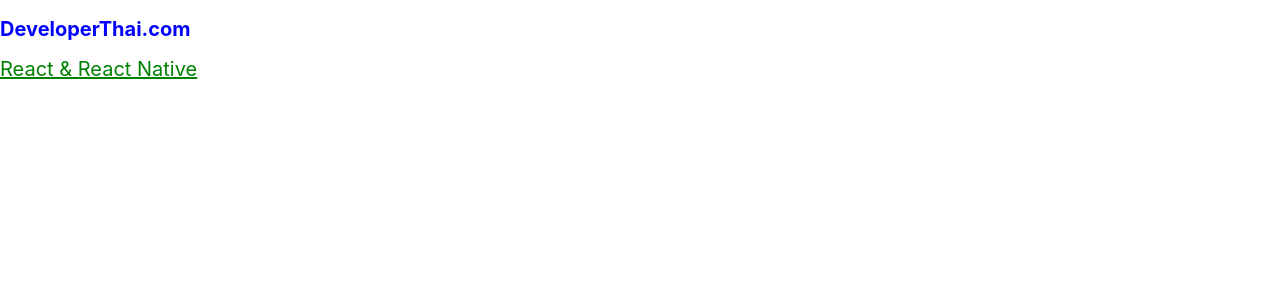
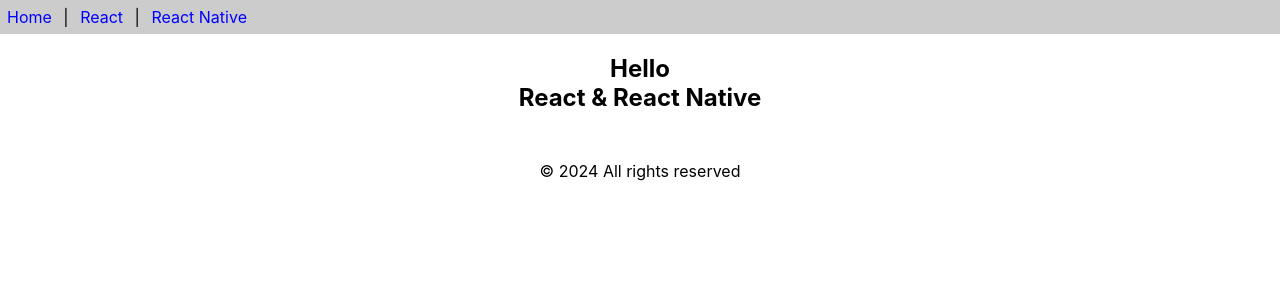
Before and after one commit to aloloal123/app1, a React (Create React App) app: page / in a window 1280 px wide. Shown: the top 300 px of the page. Built offline with nearby package versions, Linux system fonts and the light colour scheme.

Commit message:
fix and add file
fix and add file

```diff
--- a/package.json
+++ b/package.json
@@ -6,7 +6,7 @@
     "cra-template": "1.2.0",
     "react": "^19.0.0",
     "react-dom": "^19.0.0",
-    "react-scripts": "5.0.1",
+    "react-scripts": "^5.0.1",
     "web-vitals": "^4.2.4"
   },
   "scripts": {
--- a/src/App.js
+++ b/src/App.js
@@ -1,12 +1,9 @@
 import React from 'react'
-import './style.css'
+import { Content, Footer, Header } from './func-components';
 
 function App() {
  return(
- <>
- <h2>DeveloperThai.com</h2>
- <div className='title'>React & React Native</div>
- </>
+    [<Header/>,<Content/>,<Footer/>]
  )
 }
 
--- /dev/null
+++ b/src/func-components.js
@@ -0,0 +1,48 @@
+import React from "react";
+
+export function Header() {
+  const aStyle = {
+    display: "inline-block",
+    color: "blue",
+    margin: "7px",
+    textDecoration: "none",
+  };
+
+  return (
+    <div style={{ backgroundColor: "#ccc" }}>
+      <a href="" style={aStyle}>
+        Home
+      </a>{" "}
+      |&nbsp;
+      <a href="" style={aStyle}>
+        React
+      </a>{" "}
+      |&nbsp;
+      <a href="" style={aStyle}>
+        React Native
+      </a>
+    </div>
+  );
+}
+
+export function Content() {
+  return (
+    <div style={{ textAlign: "center" }}>
+      <h2>
+        Hello
+        <br />
+        React & React Native
+        <br /> <br />
+      </h2>
+    </div>
+  );
+}
+
+export const Footer = () => {
+  return (
+    <div style={{ textAlign: "center" }}>
+      &copy; {new Date().getFullYear()} All rights reserved{" "}
+      {/* Fixed typo here */}
+    </div>
+  );
+};
```
Also changed, not shown: src/class-components.js (added, +20 -0 lines), 1 other file (tests, documents, lock files or other folders).
